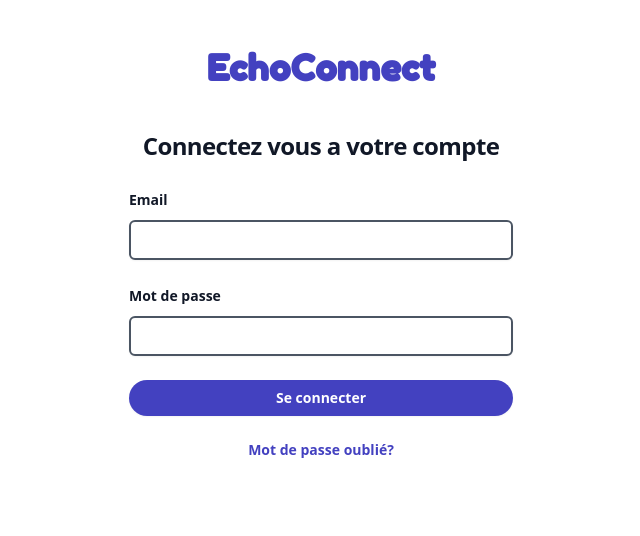
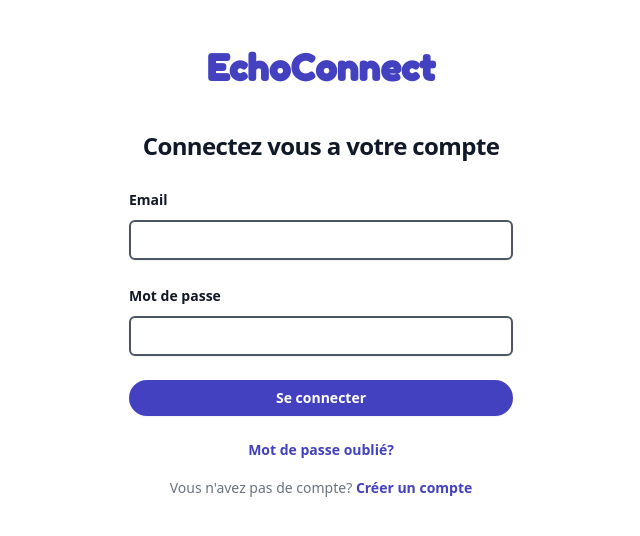
Before and after one commit to antoine-gourgue/EchoConnect-frontend, a Vue app: page /login in a window 1280 px wide. Shown: the top 536 px of the page, without its empty margins (319-959 px from the left). Built offline with nearby package versions, Linux system fonts and the light colour scheme.

Commit message:
fix: LoginView & register router

```diff
--- a/src/router/index.ts
+++ b/src/router/index.ts
@@ -11,8 +11,8 @@ const router = createRouter({
             component: LoginView
         },
         {
-            path: '/registration',
-            name: 'registration',
+            path: '/register',
+            name: 'register',
             component: RegisterView
         },
 
--- a/src/views/LoginView.vue
+++ b/src/views/LoginView.vue
@@ -10,13 +10,18 @@
     </div>
     <div class="mt-6 sm:mx-auto sm:w-full sm:max-w-sm">
       <form class="space-y-6" action="#" method="POST">
-
         <LoginInput/>
         <LoginButton/>
         <div class="text-sm flex justify-center">
           <a href="#" class="font-semibold text-indigo-600 hover:text-indigo-500">Mot de passe oublié?</a>
         </div>
       </form>
+      <p class="mt-4 text-center text-sm text-gray-500">
+        Vous n'avez pas de compte?
+        <router-link :to="{name: 'register'}" class="font-semibold leading-6 text-[#4341C0] hover:text-indigo-500">
+          Créer un compte
+        </router-link>
+      </p>
     </div>
   </div>
 </template>
```
